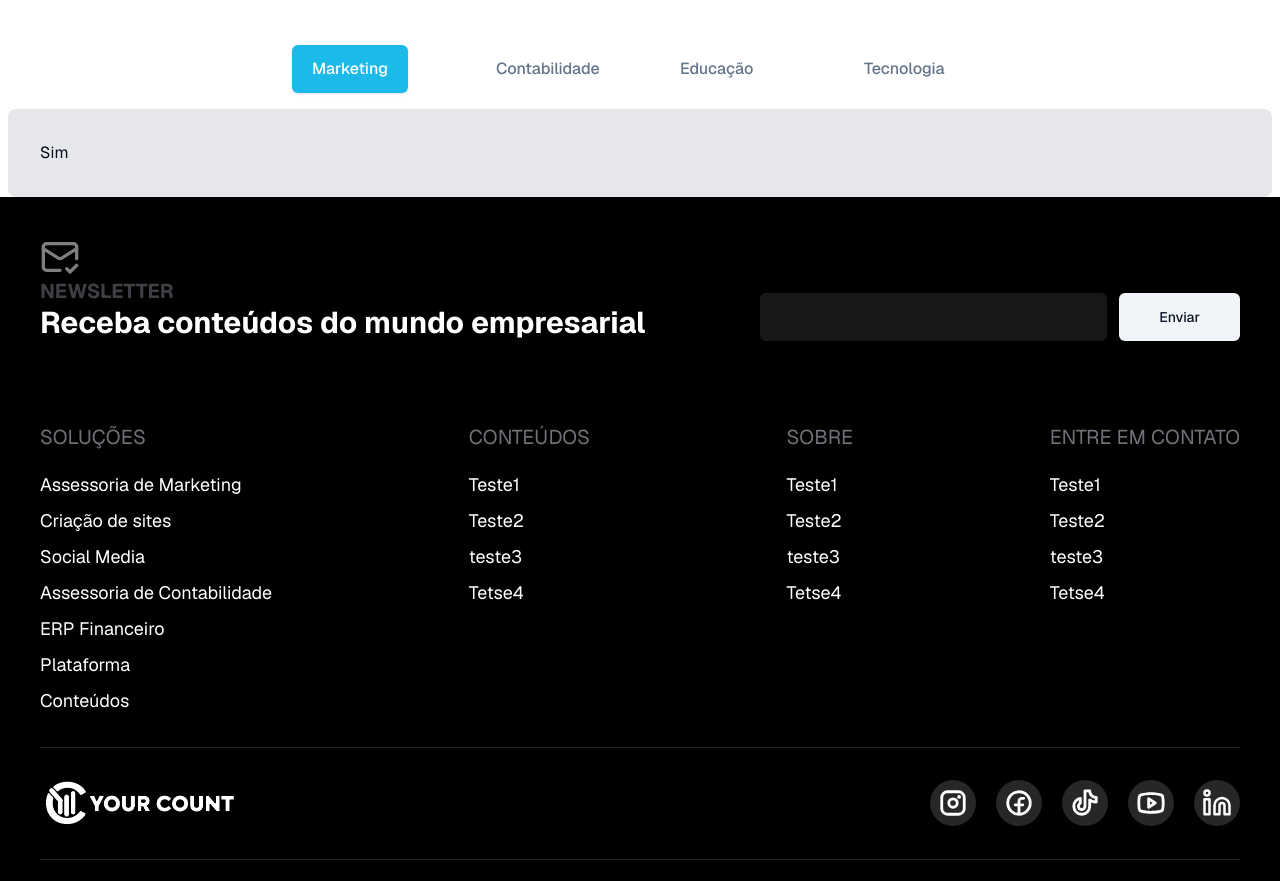
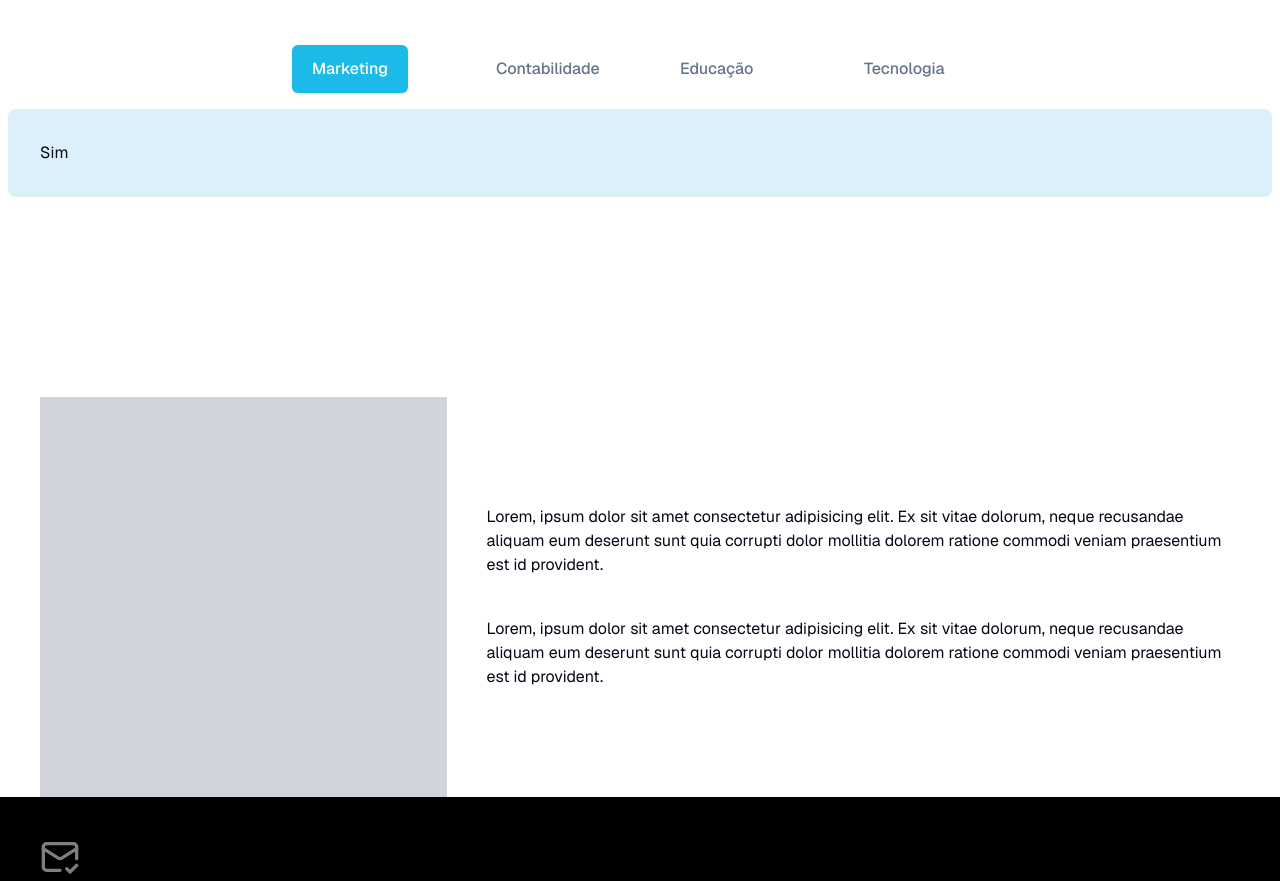
Before and after one commit to guilhermeQuinco/site-yourcount, a Next.js app: page /contabilidade/erp-financeiro in a window 1280 px wide. Shown: the part 805-1686 px from the top of the page. Built offline with nearby package versions, Linux system fonts and the light colour scheme.

Commit message:
feat: add more things section

```diff
--- a/src/app/contabilidade/erp-financeiro/_components/hero.jsx
+++ b/src/app/contabilidade/erp-financeiro/_components/hero.jsx
@@ -15,6 +15,8 @@ const ErpHero = () => {
           <p>
             Lorem ipsum dolor sit, amet consectetur adipisicing elit. Corrupti
             explicabo nihil architecto dignissimos perspiciatis eum sapiente ex
+            Lorem ipsum dolor sit amet consectetur adipisicing elit. Sed,
+            laboriosam. In nam tempora eaque ducimus, dolore, facilis maxime
           </p>
 
           <Button className="w-[40%] bg-[#1cbae9] p-6 rounded-lg font-bold text-lg">
--- /dev/null
+++ b/src/app/contabilidade/erp-financeiro/_components/more-things.jsx
@@ -0,0 +1,28 @@
+import React from "react";
+
+const MoreThings = () => {
+  return (
+    <section className="w-full overflow-hidden mt-[200px]">
+      <div className="max-container padding-container flex flex-row justify-between items-center gap-10">
+        <div className="w-[70%] h-[400px] bg-gray-300"></div>
+
+        <div className="flex flex-col gap-10">
+          <p>
+            Lorem, ipsum dolor sit amet consectetur adipisicing elit. Ex sit
+            vitae dolorum, neque recusandae aliquam eum deserunt sunt quia
+            corrupti dolor mollitia dolorem ratione commodi veniam praesentium
+            est id provident.
+          </p>
+          <p>
+            Lorem, ipsum dolor sit amet consectetur adipisicing elit. Ex sit
+            vitae dolorum, neque recusandae aliquam eum deserunt sunt quia
+            corrupti dolor mollitia dolorem ratione commodi veniam praesentium
+            est id provident.
+          </p>
+        </div>
+      </div>
+    </section>
+  );
+};
+
+export default MoreThings;
--- a/src/app/contabilidade/erp-financeiro/_components/solutions-erp.jsx
+++ b/src/app/contabilidade/erp-financeiro/_components/solutions-erp.jsx
@@ -5,12 +5,6 @@ import {
   TabsList,
   TabsContent,
 } from "../../../../components/ui/tabs";
-import {
-  Card,
-  CardHeader,
-  CardDescription,
-  CardTitle,
-} from "../../../../components/ui/card";
 
 const SolutionsErp = () => {
   return (
@@ -47,7 +41,7 @@ const SolutionsErp = () => {
               Tecnologia
             </TabsTrigger>
           </TabsList>
-          <div className="bg-gray-200 rounded-lg p-8">
+          <div className="bg-[#dbf0f9] rounded-lg p-8">
             <TabsContent
               value="marketing"
               className="flex flex-row gap-10 w-[1200px] "
--- a/src/app/contabilidade/erp-financeiro/page.jsx
+++ b/src/app/contabilidade/erp-financeiro/page.jsx
@@ -1,11 +1,14 @@
 import React from "react";
 import ErpHero from "./_components/hero";
 import SolutionsErp from "./_components/solutions-erp";
+import MoreThings from "./_components/more-things";
+
 const ERP = () => {
   return (
     <>
       <ErpHero />
       <SolutionsErp />
+      <MoreThings />
     </>
   );
 };
--- a/src/components/ui/tabs.jsx
+++ b/src/components/ui/tabs.jsx
@@ -23,7 +23,7 @@ const TabsTrigger = React.forwardRef(({ className, ...props }, ref) => (
   <TabsPrimitive.Trigger
     ref={ref}
     className={cn(
-      "inline-flex w-fit  whitespace-nowrap rounded-md  py-3 px-5 lg:text-md text-md font-medium ring-offset-background transition-all focus-visible:outline-none focus-visible:ring-2 focus-visible:ring-ring focus-visible:ring-offset-2 disabled:pointer-events-none disabled:opacity-50 data-[state=active]:bg-[#5a4ea6] data-[state=active]:text-white data-[state=active]:shadow",
+      "inline-flex w-fit  whitespace-nowrap rounded-md  py-3 px-5 lg:text-md text-md font-medium ring-offset-background transition-all focus-visible:outline-none focus-visible:ring-2 focus-visible:ring-ring focus-visible:ring-offset-2 disabled:pointer-events-none disabled:opacity-50 data-[state=active]:bg-[#5a4ea6] data-[state=active]:text-white data-[state=active]:shadow hover:border-2",
       className
     )}
     {...props}
```
